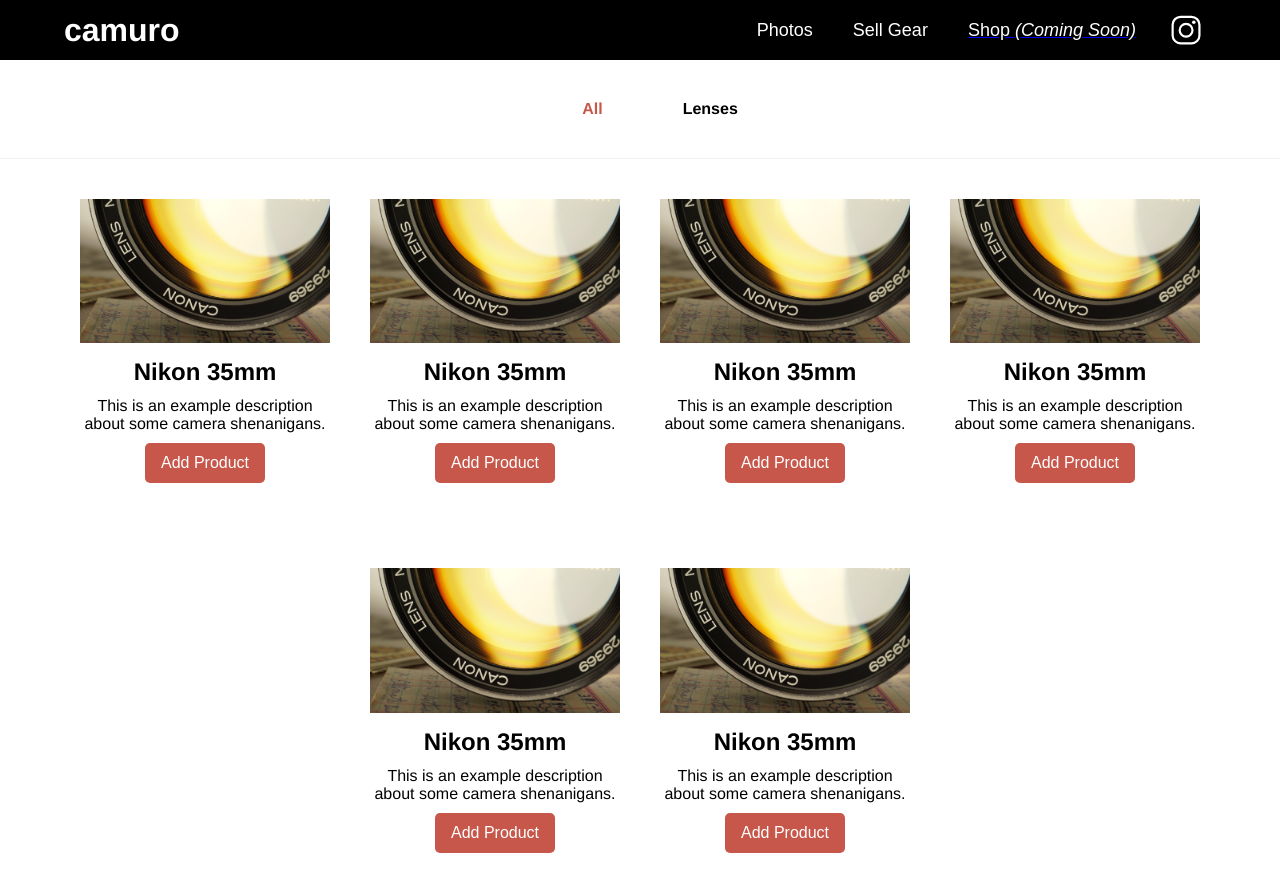
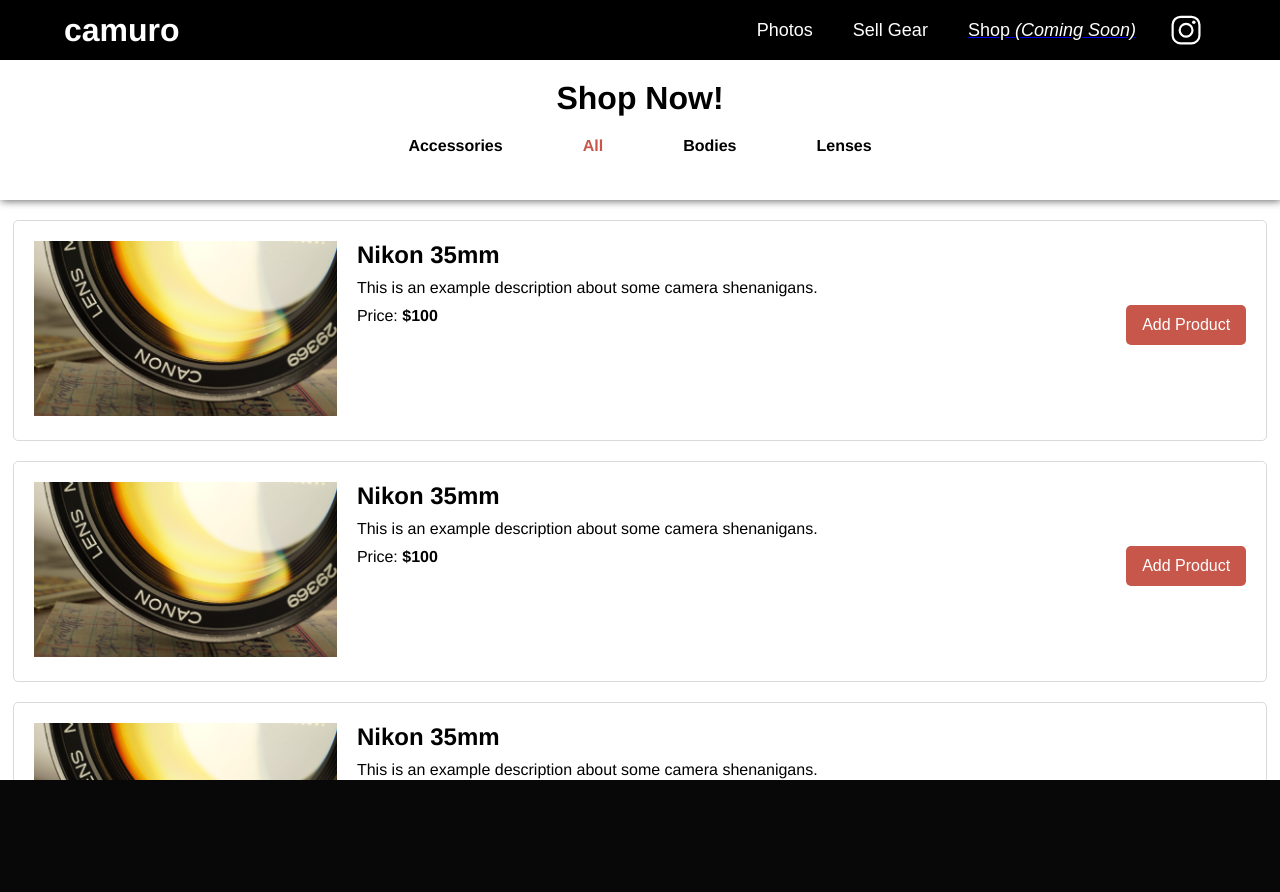
Before and after one commit to tfogg2/camuro-store, a React (Create React App) app: page /products in a window 1280 px wide. Shown: the top 892 px of the page. After the commit the page ends 800 px from the top, so only its background shows below. Built offline with nearby package versions, Linux system fonts and the light colour scheme.

Commit message:
product page layout

```diff
--- a/src/App.css
+++ b/src/App.css
@@ -792,9 +792,16 @@
 .App .product-content{
   width: 100%;
   margin: 0;
+  height: 90vh;
+  overflow: hidden;
 }
-.product-box{
-  display: inline-block;
+.products-header{
+  height: 120px;
+  box-shadow: 1px 1px 8px #676767;
+  padding-top: 20px;
+}
+.products-header h1{
+  color: #000;
 }
 .invisible{
   display: none;
@@ -825,13 +832,14 @@
 }
 .product-nav{
   color: #000;
-  margin: 0 auto;
+  margin-top: 20px;
+  padding: 0;
+  box-sizing: border-box;
   display: block;
-  border-bottom: 1px solid #f3f3f3;
 }
 .product-nav li{
   display: inline-block;
-  margin: 40px;
+  margin: 0 40px;
   -webkit-transition: all .2s ease-in-out;
   transition: all .2s ease-in-out;
 }
@@ -849,15 +857,39 @@
 }
 .products{
   color: #000;
-  overflow: overlay;
+  overflow: scroll;
+  height: 600px;
   padding: 20px 0;
-  width: 100%;
+  width: 98%;
+  margin: 0 auto;
 }
 .product{
-  width: 250px;
-  margin: 0px auto 40px auto;
+  width: 100%;
+  box-sizing: border-box;
+  height: fit-content;
   padding: 20px;
-  display: inline-block;
+  border-radius: 5px;
+  border: 1px solid #d9d9de;
+  margin-bottom: 20px;
+}
+.product-description .description-text{
+  width: 75%;
+  float: left;
+  padding: 0 20px;
+  box-sizing: border-box;
+}
+.product-description .description-text h2{
+  padding: 0;
+}
+.product-description .description-text h2, p, span{
+  margin-bottom: 10px;
+  margin-top: 0;
+}
+
+.add-product{
+  height: 40px;
+  float: right;
+  margin-top: 6.5%;
 }
 .product button{
   height: 40px;
@@ -891,12 +923,18 @@
 .product-modal button:hover{
   opacity: .8;
 }
+.product-image{
+  width: 25%;
+  display: inline-block;
+}
 .product-image img{
   background-color: #f5f5f5;
   width: 100%;
 }
-.product-title, .product-description{
-  margin: 5px 0;
+.product-description{
+  width: 75%;
+  float: right;
+  text-align: left;
 }
 .product-title{
   height: 40px;
--- a/src/Components/Products/Product.js
+++ b/src/Components/Products/Product.js
@@ -7,16 +7,23 @@
       <div className="product-image">
         <img src={props.image} onClick={props.toggleModal}/>
       </div>
-      <div className="product-title">
+      <div className="product-description">
+        <div className="description-text">
+          <div>
             <h2>{props.title}</h2>
           </div>
-      <div className="product-description">
+          <div>
             <p>{props.description}</p>
+          </div>
+          <div>
+            <span>Price: <b>${props.price}</b></span>
+          </div>
         </div>
         <Link to={`/cart`} className="add-product" onClick={ () => props.addProduct(props.title, props.category, props.description, props.price, props.index, props.image)}>
           <button>Add Product</button>
         </Link>
       </div>
+    </div>
   )
 }
 
--- a/src/Components/Products/Products.js
+++ b/src/Components/Products/Products.js
@@ -90,9 +90,13 @@
       AllProducts,
     }) => (
       <div className="content product-content">
-        <ul className="product-nav">
-          {ListCategories(productCategories, setCategory )}
-        </ul>
+        <div className="products-header">
+          <h1>Shop Now!</h1>
+          <ul className="product-nav">
+            {ListCategories(productCategories, setCategory )}
+          </ul>
+        </div>
+
         <div className="products">
           <ProductItems state={state} />
 
@@ -109,8 +113,8 @@
   { image: require("../../Assets/CanonSun.png"), title: "Nikon 35mm", description: "This is an example description about some camera shenanigans.", category: "Lenses", price: 100},
   { image: require("../../Assets/CanonSun.png"), title: "Nikon 35mm", description: "This is an example description about some camera shenanigans.", category: "Lenses", price: 100},
   { image: require("../../Assets/CanonSun.png"), title: "Nikon 35mm", description: "This is an example description about some camera shenanigans.", category: "Lenses", price: 100},
-  { image: require("../../Assets/CanonSun.png"), title: "Nikon 35mm", description: "This is an example description about some camera shenanigans.", category: "Lenses", price: 100},
-  { image: require("../../Assets/CanonSun.png"), title: "Nikon 35mm", description: "This is an example description about some camera shenanigans.", category: "Lenses", price: 100},
+  { image: require("../../Assets/CanonSun.png"), title: "Nikon 35mm", description: "This is an example description about some camera shenanigans.", category: "Accessories", price: 100},
+  { image: require("../../Assets/CanonSun.png"), title: "Nikon 35mm", description: "This is an example description about some camera shenanigans.", category: "Bodies", price: 100},
 ]
 
 const uniqueItems = (x, i, array) => array.indexOf(x) === i
```
Lines whose indentation alone changed are shown as unchanged.
